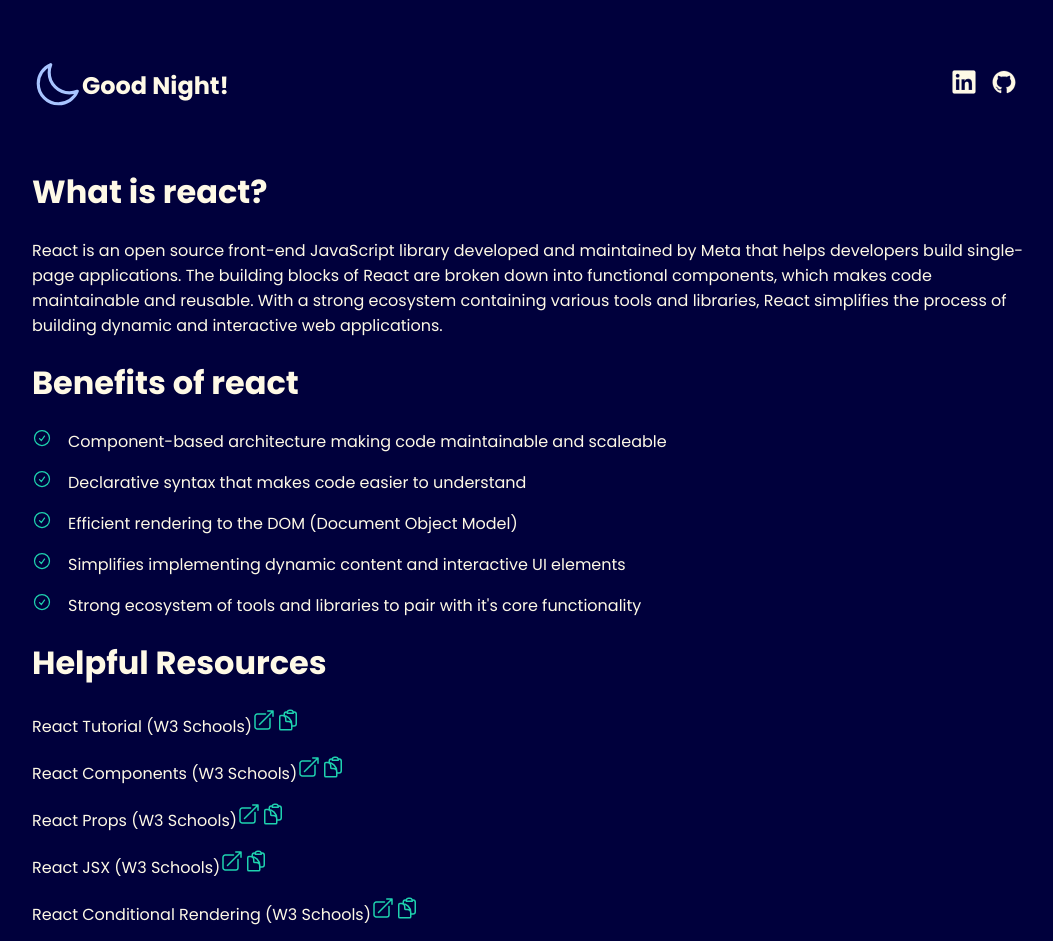
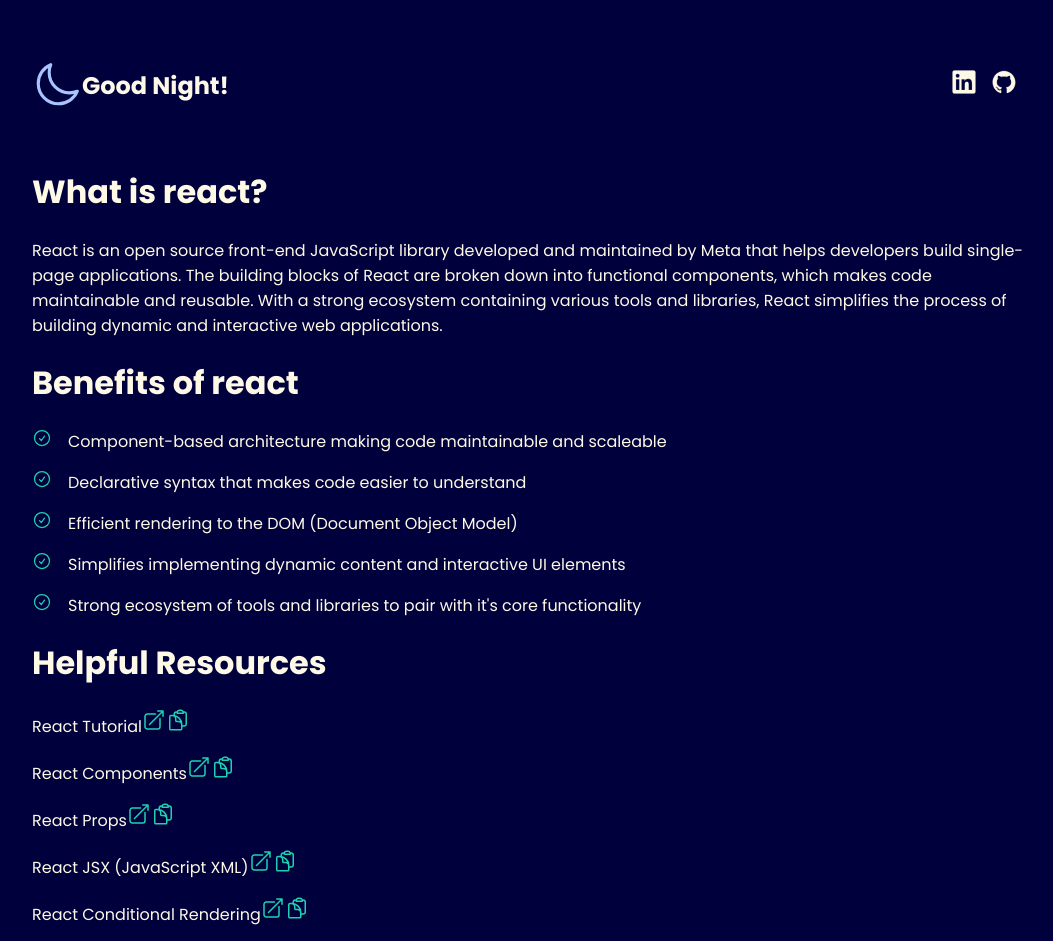
Before and after one commit to zack6yuan/atlas-react-and-jsx, a React (Vite) app: page / in a window 1280 px wide. Shown: the top 941 px of the page, without its empty margins (108-1161 px from the left). Built offline with nearby package versions, Linux system fonts and the light colour scheme.

Commit message:
changed the way the links and the labels work.

```diff
--- a/src/App.jsx
+++ b/src/App.jsx
@@ -24,7 +24,6 @@ function App() {
             </ul>
         </Section>
         <HelpfulResource title="Helpful Resources">
-
         </HelpfulResource>
         <AboutMe>
                 Hello! My name is Zack Yuan. I am currently in Trimester 5, the last phase of the Full-Stack Web Development specialization at Atlas School in Tulsa, Oklahoma.
--- a/src/components/HelpfulResource.jsx
+++ b/src/components/HelpfulResource.jsx
@@ -3,13 +3,31 @@ import copy from "../assets/copy.svg";
 
 // Need to copy when copy icon is triggered
 
-function HelpfulResource({ link, label, title }) {
+// Links array
+const links = [
+    "https://www.w3schools.com/react/default.asp",
+    "https://www.w3schools.com/react/react_components.asp",
+    "https://www.w3schools.com/react/react_props.asp",
+    "https://www.w3schools.com/react/react_jsx.asp",
+    "https://www.w3schools.com/react/react_conditional_rendering.asp"
+];
+
+// Labels array
+const labels = [
+    "React Tutorial",
+    "React Components",
+    "React Props",
+    "React JSX (JavaScript XML)",
+    "React Conditional Rendering"
+]
+
+function HelpfulResource({ link, label, title, children }) {
     return (
         <div className="HelpfulResource">
             <h1>{ title }</h1>
             <div className="component-one">
-                <p>React Tutorial (W3 Schools)
-                    <a href="https://www.w3schools.com/react/default.asp" target="_blank" rel="noreferrer">
+                <p>{ labels[0] }
+                    <a href={links[0]} target="_blank" rel="noreferrer">
                         <img src={open} alt="open-icon" />
                     </a>
                     <a href="">
@@ -18,8 +36,8 @@ function HelpfulResource({ link, label, title }) {
                 </p>
             </div>
             <div className="component-two">
-                <p>React Components (W3 Schools)
-                    <a href="https://www.w3schools.com/react/react_components.asp" target="_blank" rel="noreferrer">
+                <p>{ labels[1] }
+                    <a href={links[1]} target="_blank" rel="noreferrer">
                         <img src={open} alt="open-icon" />
                     </a>
                     <a href="">
@@ -28,8 +46,8 @@ function HelpfulResource({ link, label, title }) {
                 </p>
             </div>
             <div className="component-three">
-                <p>React Props (W3 Schools)
-                    <a href="https://www.w3schools.com/react/react_props.asp" target="_blank" rel="noreferrer">
+                <p>{ labels[2] }
+                    <a href={links[2]} target="_blank" rel="noreferrer">
                         <img src={open} alt="open-icon" />
                     </a>
                     <a href="">
@@ -38,8 +56,8 @@ function HelpfulResource({ link, label, title }) {
                 </p>
             </div>
             <div className="component-four">
-                <p>React JSX (W3 Schools)
-                    <a href="https://www.w3schools.com/react/react_jsx.asp" target="_blank" rel="noreferrer">
+                <p>{ labels[3] }
+                    <a href={links[3]} target="_blank" rel="noreferrer">
                         <img src={open} alt="open-icon" />
                     </a>
                     <a href="">
@@ -48,8 +66,8 @@ function HelpfulResource({ link, label, title }) {
                 </p>
             </div>
             <div className="component-five">
-                <p>React Conditional Rendering (W3 Schools)
-                    <a href="https://www.w3schools.com/react/react_conditional_rendering.asp" target="_blank" rel="noreferrer">
+                <p>{ labels[4] }
+                    <a href={links[4]} target="_blank" rel="noreferrer">
                         <img src={open} alt="open-icon" />
                     </a>
                     <a href="">
```
